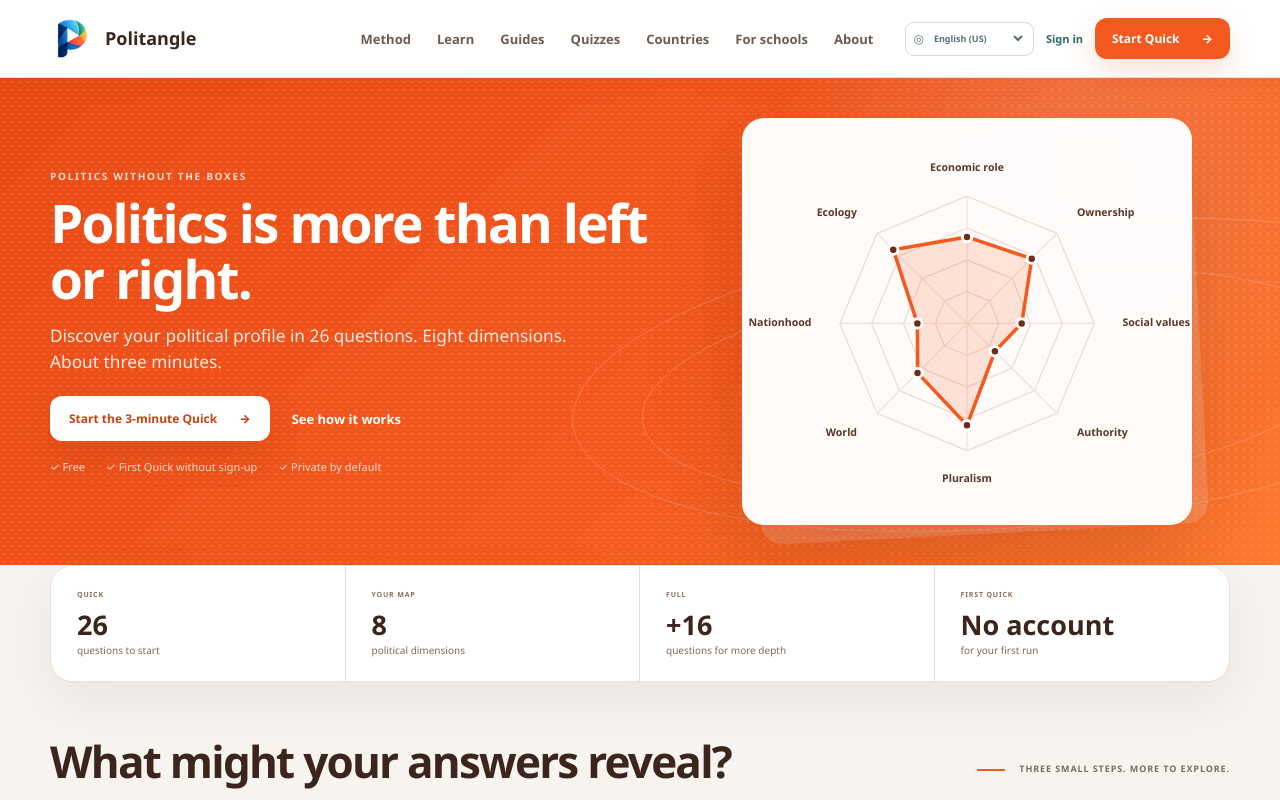
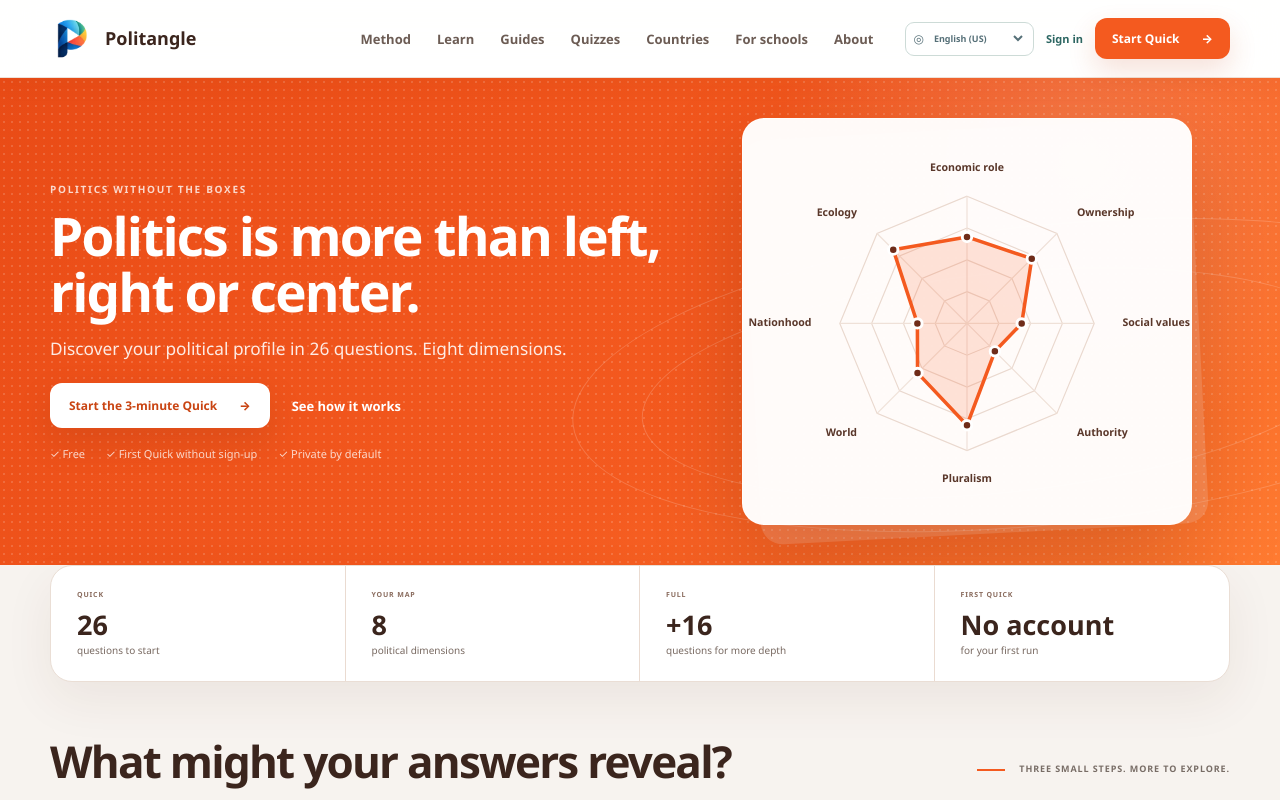
Before and after one commit to unikmo/Politangle, a Next.js app: page / in a window 1280 px wide. Shown: the top 800 px of the page. Built offline with nearby package versions, Linux system fonts and the light colour scheme.

Commit message:
Update homepage headline and remove three-minute lead claim

```diff
--- a/app/page.tsx
+++ b/app/page.tsx
@@ -44,7 +44,7 @@ export default function Home() {
   <SiteHeader />
 
   <section className="p-hero"><div className="p-orbit one"/><div className="p-orbit two"/><div className="p-shell p-hero-grid">
-   <div className="p-hero-copy"><p className="p-kicker">{t('POLITICS WITHOUT THE BOXES','DEIN POLITISCHES PROFIL')}</p><h1>{t('Politics is more than left or right.','Politik ist mehr als links oder rechts.')}</h1><p className="p-lead">{t('Discover your political profile in 26 questions. Eight dimensions. About three minutes.','Entdecke dein politisches Profil in 26 Fragen. Acht Perspektiven. Rund drei Minuten.')}</p><div className="p-actions"><a className="p-button light" href={href('/quiz')}>{t('Start the 3-minute Quick','Quick-Test starten')} <Arrow/></a><a className="p-text-link light" href={href('/method')}>{t('See how it works','So entsteht dein Ergebnis')}</a></div><div className="p-trust"><span>✓ {t('Free','Kostenlos')}</span><span>✓ {t('First Quick without sign-up','Ohne Anmeldung starten')}</span><span>✓ {t('Private by default','Deine Antworten bleiben privat')}</span></div></div>
+   <div className="p-hero-copy"><p className="p-kicker">{t('POLITICS WITHOUT THE BOXES','DEIN POLITISCHES PROFIL')}</p><h1>{t('Politics is more than left, right or center.','Politik ist mehr als links, rechts oder die Mitte.')}</h1><p className="p-lead">{t('Discover your political profile in 26 questions. Eight dimensions.','Entdecke dein politisches Profil in 26 Fragen. Acht Perspektiven.')}</p><div className="p-actions"><a className="p-button light" href={href('/quiz')}>{t('Start the 3-minute Quick','Quick-Test starten')} <Arrow/></a><a className="p-text-link light" href={href('/method')}>{t('See how it works','So entsteht dein Ergebnis')}</a></div><div className="p-trust"><span>✓ {t('Free','Kostenlos')}</span><span>✓ {t('First Quick without sign-up','Ohne Anmeldung starten')}</span><span>✓ {t('Private by default','Deine Antworten bleiben privat')}</span></div></div>
    <div className="p-hero-stage"><div className="p-hero-shape-hook"><ShapePreview axes={heroShapeAxes} ariaLabel={t('Illustrative eight-axis Politangle profile','Beispielhaftes Politangle-Profil mit acht Achsen')}/></div></div>
   </div></section>
 
```
